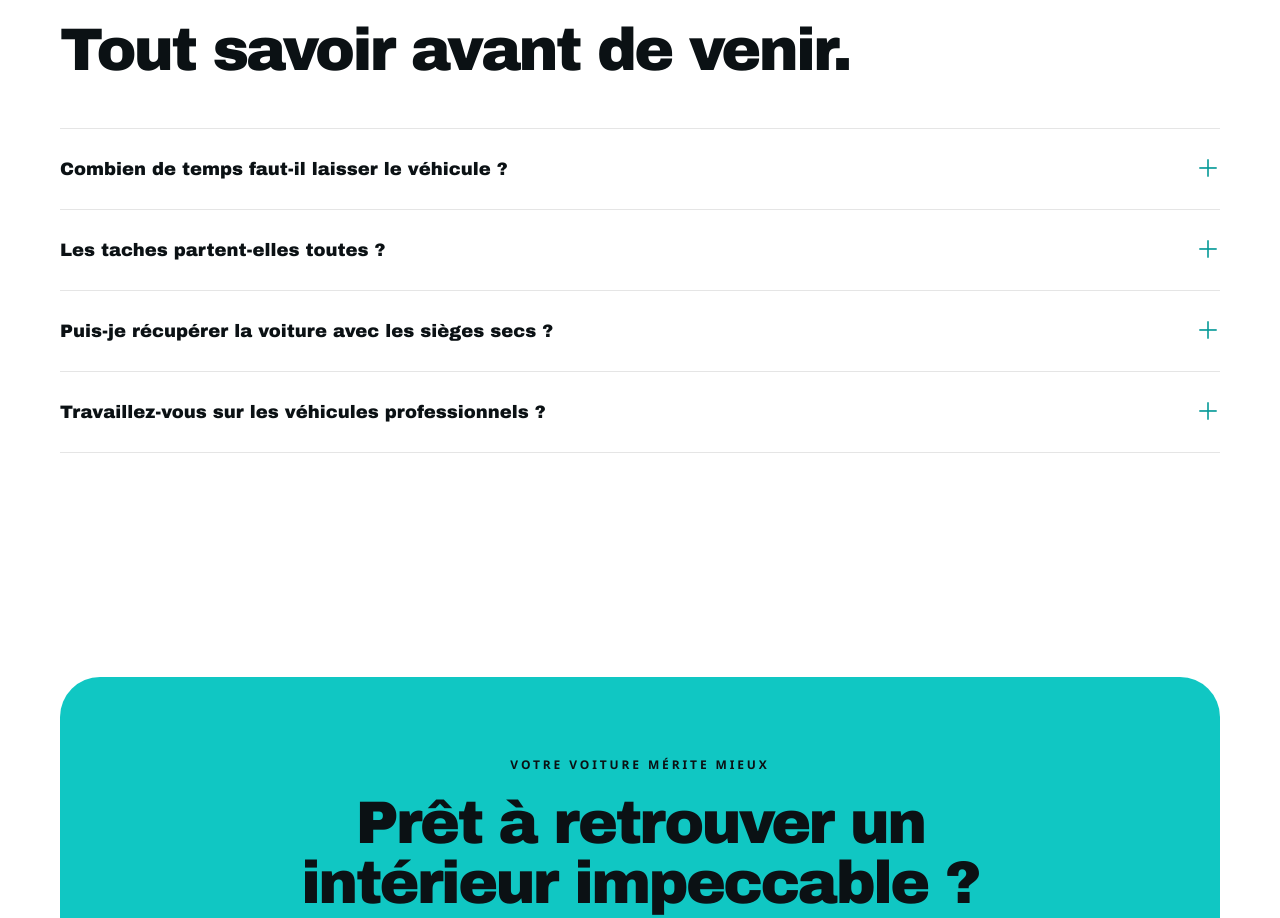
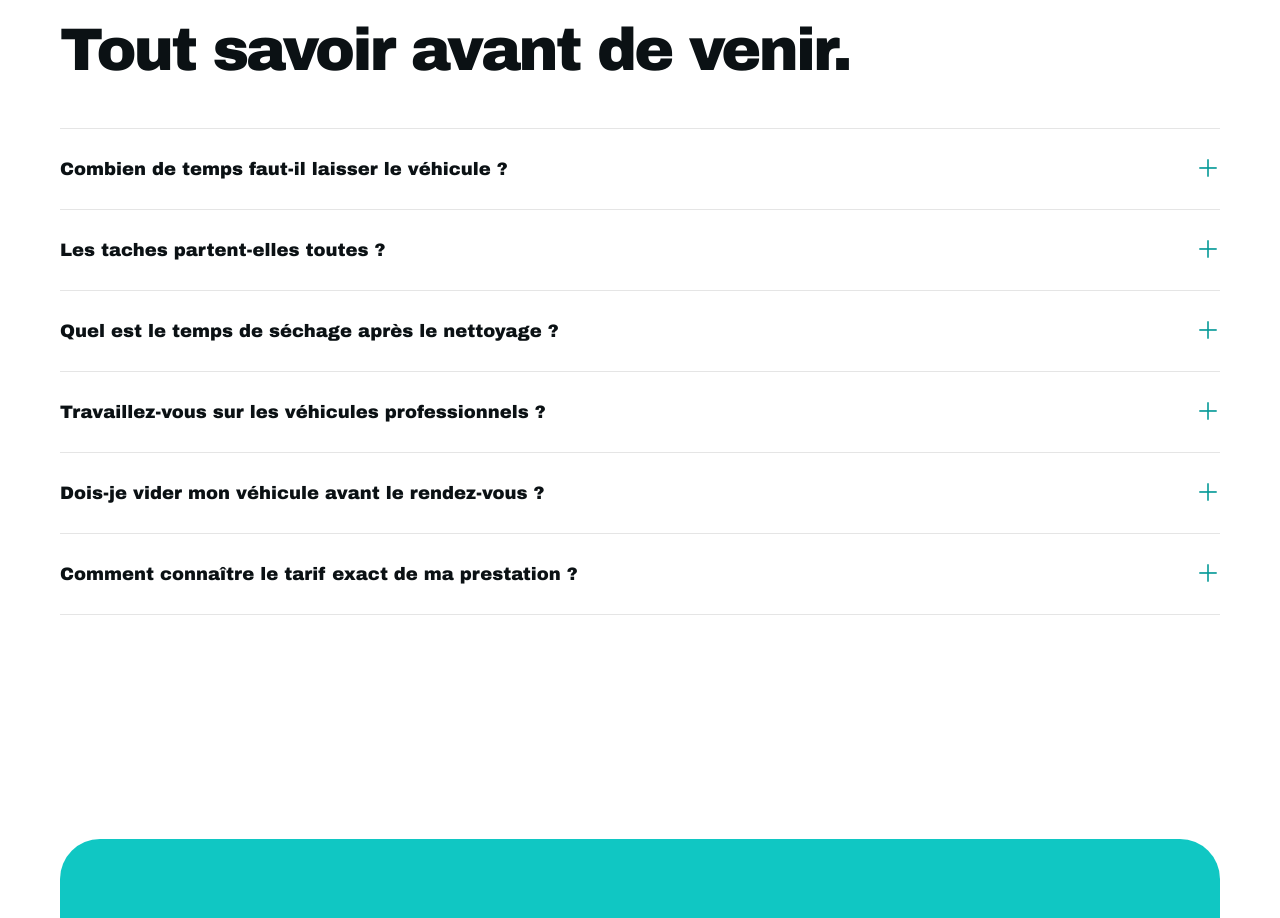
Before and after one commit to ovo-thom/auto-detailing, a Next.js app: page /prestations in a window 1280 px wide. Shown: the part 3027-3945 px from the top of the page. Built offline with nearby package versions, Linux system fonts and the light colour scheme.

Commit message:
feat: improve FAQ content and add accordion animations

```diff
--- a/app/prestations/page.tsx
+++ b/app/prestations/page.tsx
@@ -1,8 +1,14 @@
+"use client";
+
+import { useState } from "react";
+import { AnimatePresence, motion } from "framer-motion";
 import PageHero from "@/components/ui/PageHero";
 import Cta from "@/components/sections/Cta";
 import { pricingPlans, pricingOptions, pricingFaq } from "@/lib/pricing";
 
 export default function Prestations() {
+  const [openIndex, setOpenIndex] = useState<number | null>(null);
+
   return (
     <>
       <PageHero
@@ -188,21 +194,45 @@ export default function Prestations() {
           </h2>
 
           <div className="mt-12 divide-y divide-black/10 border-y border-black/10">
-            {pricingFaq.map(([question, answer]) => (
-              <details key={question} className="group py-6">
-                <summary className="flex cursor-pointer list-none items-center justify-between gap-6 font-display text-lg font-bold">
-                  <span>{question}</span>
+            {pricingFaq.map(([question, answer], index) => {
+              const isOpen = openIndex === index;
 
-                  <span className="text-2xl font-normal text-aqua-dark transition group-open:rotate-45">
-                    ＋
-                  </span>
-                </summary>
+              return (
+                <div key={question} className="py-6">
+                  <button
+                    type="button"
+                    onClick={() => setOpenIndex(isOpen ? null : index)}
+                    className="flex w-full cursor-pointer items-center justify-between gap-6 text-left font-display text-lg font-bold"
+                  >
+                    <span>{question}</span>
 
-                <p className="mt-4 max-w-2xl text-sm leading-7 text-black/55">
-                  {answer}
-                </p>
-              </details>
-            ))}
+                    <motion.span
+                      animate={{ rotate: isOpen ? 45 : 0 }}
+                      transition={{ duration: 0.2, ease: "easeOut" }}
+                      className="text-2xl font-normal text-aqua-dark"
+                    >
+                      ＋
+                    </motion.span>
+                  </button>
+
+                  <AnimatePresence initial={false}>
+                    {isOpen && (
+                      <motion.div
+                        initial={{ height: 0, opacity: 0 }}
+                        animate={{ height: "auto", opacity: 1 }}
+                        exit={{ height: 0, opacity: 0 }}
+                        transition={{ duration: 0.25, ease: [0.4, 0, 0.2, 1] }}
+                        className="overflow-hidden"
+                      >
+                        <p className="mt-4 max-w-2xl text-sm leading-7 text-black/55">
+                          {answer}
+                        </p>
+                      </motion.div>
+                    )}
+                  </AnimatePresence>
+                </div>
+              );
+            })}
           </div>
         </div>
       </section>
--- a/lib/pricing.ts
+++ b/lib/pricing.ts
@@ -62,18 +62,26 @@ export const pricingOptions = [
 export const pricingFaq = [
   [
     "Combien de temps faut-il laisser le véhicule ?",
-    "De 2 à 8 heures selon la formule et l’état de l’habitacle. Une estimation précise vous est communiquée avant le rendez-vous.",
+    "De 2 à 8 heures selon la formule et l’état de l’habitacle. Une estimation plus précise vous est communiquée avant le rendez-vous.",
   ],
   [
     "Les taches partent-elles toutes ?",
-    "Nous obtenons d’excellents résultats, mais certaines taches anciennes ou ayant altéré les fibres peuvent rester légèrement visibles.",
+    "Nous obtenons d’excellents résultats grâce à des produits et des méthodes adaptés, mais certaines taches anciennes ou ayant altéré les fibres peuvent rester légèrement visibles.",
   ],
   [
-    "Puis-je récupérer la voiture avec les sièges secs ?",
-    "Oui. Notre matériel d’extraction et de séchage permet une restitution sèche ou très légèrement humide selon la saison.",
+    "Quel est le temps de séchage après le nettoyage ?",
+    "Après une injection-extraction, les sièges et textiles peuvent rester légèrement humides. Le temps de séchage varie selon les matériaux et les conditions, mais l’extraction permet de retirer un maximum d’humidité avant la restitution du véhicule.",
   ],
   [
     "Travaillez-vous sur les véhicules professionnels ?",
-    "Oui, nous proposons des conditions adaptées aux flottes, taxis, VTC et véhicules de société.",
+    "Oui, les véhicules professionnels et utilitaires peuvent également être pris en charge. Le tarif est adapté au gabarit, à l’état du véhicule et au travail nécessaire.",
+  ],
+  [
+    "Dois-je vider mon véhicule avant le rendez-vous ?",
+    "Pour faciliter le nettoyage et permettre l’accès à l’ensemble de l’habitacle, il est recommandé de retirer vos effets personnels avant le rendez-vous. Les éléments et équipements faisant partie du véhicule peuvent bien entendu rester en place.",
+  ],
+  [
+    "Comment connaître le tarif exact de ma prestation ?",
+    "Les tarifs affichés sont des prix de départ et peuvent varier selon le gabarit, l’état du véhicule et le travail nécessaire. Quelques photos de l’habitacle peuvent permettre d’évaluer la prestation et de vous communiquer un tarif avant le rendez-vous.",
   ],
 ];
```
